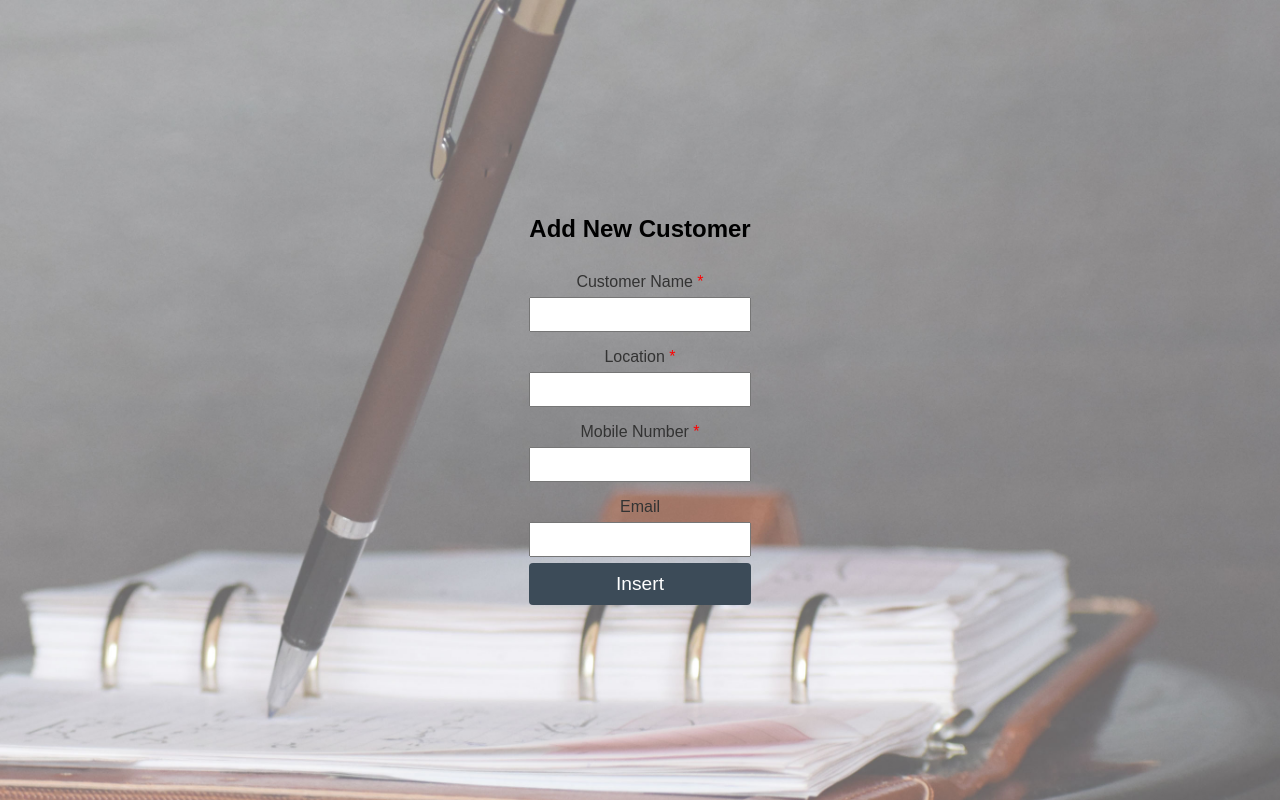
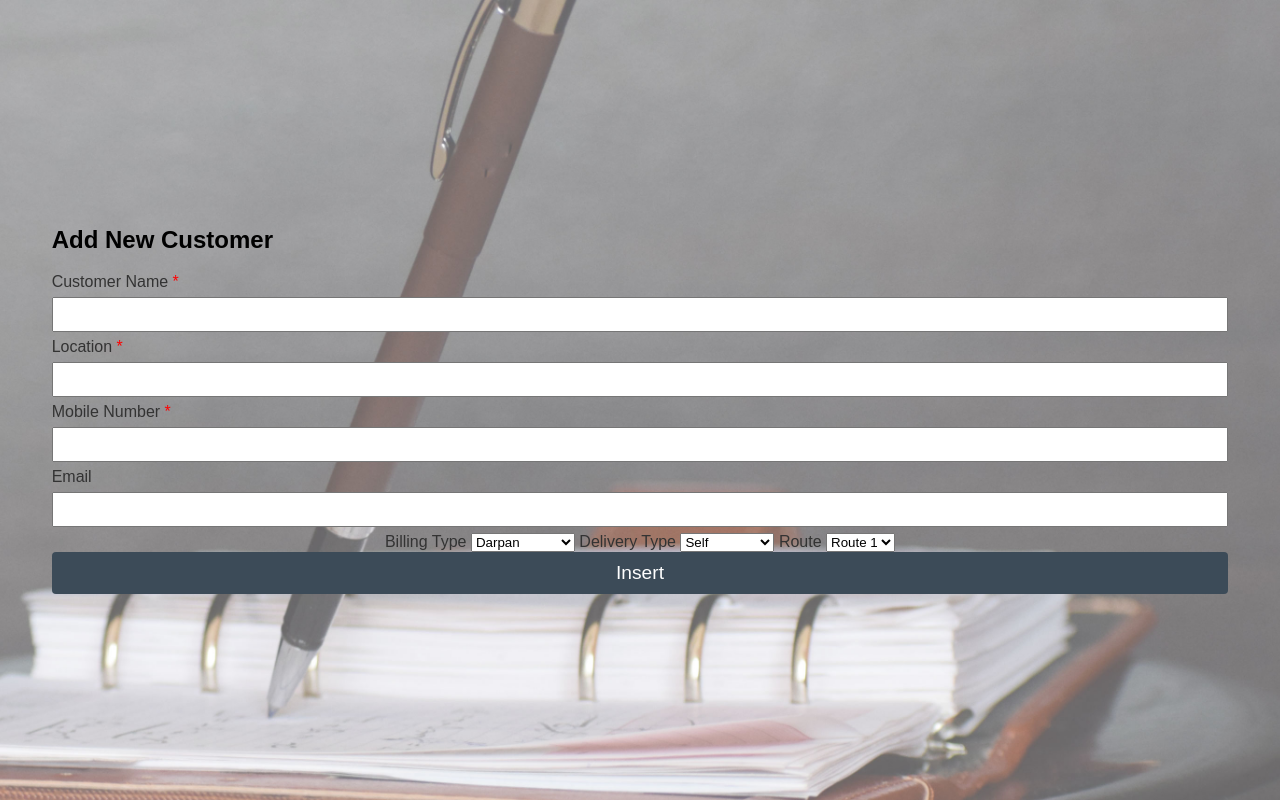
Before and after one commit to aditya2296/OMS, a Flask app: page /new_customer in a window 1280 px wide. Run offline with Flask 3, Linux system fonts and the light colour scheme.

Commit message:
^additional Customer Details

```diff
--- a/app.py
+++ b/app.py
@@ -101,10 +101,13 @@ def save_new_customer():
     newCustomerLocation = request.form.get('newCustomerLocation')
     newPhoneNumber = request.form.get('newPhoneNumber')
     newCustomerEmail = request.form.get('newCustomerEmail')
+    customerBillingType = request.form.get('CustomerBillingType')
+    customerDeliveryType = request.form.get('CustomerDeliveryType')
+    customerRoute = request.form.get('Route')
 
     conn = sqlite3.connect('customer_details_table.db')
     c = conn.cursor()
-    c.execute('INSERT INTO customer_details_table (customername, customerlocation, customerphonenumber, customeremail) VALUES (?, ?, ?, ?)', (newCustomerName, newCustomerLocation, newPhoneNumber, newCustomerEmail))
+    c.execute('INSERT INTO customer_details_table (customername, customerlocation, customerphonenumber, customeremail, customerbillingtype, customerdeliverytype, customerroute) VALUES (?, ?, ?, ?, ?, ?, ?)', (newCustomerName, newCustomerLocation, newPhoneNumber, newCustomerEmail, customerBillingType, customerDeliveryType, customerRoute))
     conn.commit()
     conn.close()
 
--- a/templates/new_customer.html
+++ b/templates/new_customer.html
@@ -11,6 +11,7 @@
         <h2>Add New Customer</h2>
         <form onsubmit="return addNewCustomer()">
             <!-- Form to enter new item details -->
+            <div>
                 <label for="newCustomerName" class="required">Customer Name</label>
                 <input type="text" id="newCustomerName" name="newCustomerName" required>
                 <label for="newCustomerLocation" class="required">Location</label>
@@ -19,7 +20,30 @@
                 <input type="number" id="newPhoneNumber" name="newPhoneNumber" required>
                 <label for="newCustomerEmail">Email</label>
                 <input type="text" id="newCustomerEmail" name="newCustomerEmail">
-
+            </div>
+            <div>
+                <label for="CustomerBillingType">Billing Type</label>
+                <select name="CustomerBillingType" id="CustomerBillingType" required>
+                    <option value="Darpan">Darpan</option>
+                    <option value="Busy">Busy</option>
+                    <option value="Tally">Tally</option>
+                    <option value="Darpan+Busy">Darpan+Busy</option>
+                    <option value="Darpan+Tally">Darpan+Tally</option>
+                </select>
+                <label for="CustomerDeliveryType">Delivery Type</label>
+                    <select name="CustomerDeliveryType" id="CustomerDeliveryType" required>
+                        <option value="Self">Self</option>
+                        <option value="Transport">Transport</option>
+                        <option value="Courier">Courier</option>
+                        <option value="KSC">KSC Pickup</option>
+                    </select>
+                <label for="Route">Route</label>
+                    <select name="Route" id="Route" required>
+                        <option value="Route 1">Route 1</option>
+                        <option value="Route 2">Route 2</option>
+                        <option value="Route 3">Route 3</option>
+                    </select>
+            </div>
             <button type="submit">Insert</button>
         </form>
     </div>
@@ -30,6 +54,9 @@
             var newCustomerLocation = document.getElementById('newCustomerLocation').value;
             var newPhoneNumber = document.getElementById('newPhoneNumber').value;
             var newCustomerEmail = document.getElementById('newCustomerEmail').value;
+            var customerBillingType = document.getElementById('CustomerBillingType').value
+            var customerDeliveryType = document.getElementById('CustomerDeliveryType').value
+            var route = document.getElementById('Route').value
 
             // Create a new FormData object to send data to the server (Flask)
             var formData = new FormData();
@@ -37,6 +64,9 @@
             formData.append('newCustomerLocation', newCustomerLocation)
             formData.append('newPhoneNumber', newPhoneNumber)
             formData.append('newCustomerEmail', newCustomerEmail)
+            formData.append('CustomerBillingType', customerBillingType)
+            formData.append('CustomerDeliveryType', customerDeliveryType)
+            formData.append('Route', route)
 
             // Send a POST request to the server to save the new item
             fetch("{{ url_for('save_new_customer') }}", {
--- a/validators.py
+++ b/validators.py
@@ -12,7 +12,10 @@ def create_customers_table():
             customername TEXT NOT NULL,
             customerlocation TEXT NOT NULL,
             customerphonenumber INTEGER NOT NULL,
-            customeremail TEXT NOT NULL
+            customeremail TEXT NOT NULL,
+            customerbillingtype TEXT NOT NULL,
+            customerdeliverytype TEXT NOT NULL,
+            customerroute TEXT NOT NULL
         )
     ''')
     conn.commit()
```
Also changed, not shown: templates/customer_details.html (+7 -0 lines). Lines whose indentation alone changed are shown as unchanged.
